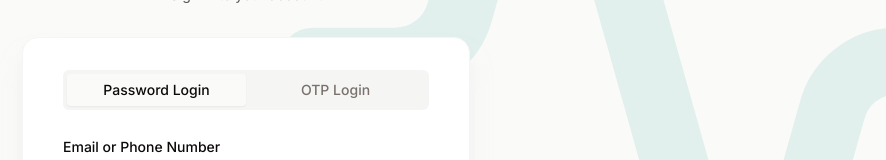
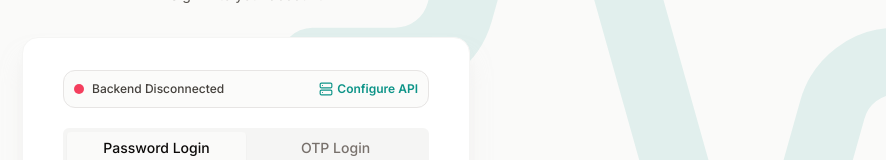
Before and after one commit to mohammadaalikqureshi-code/ERP-System, a React (Vite) app in the folder frontend/: page /login in a window 1280 px wide. Shown: the part 179-339 px from the top of the page, without its empty margins (394-1280 px from the left). Built offline with nearby package versions, Linux system fonts and the light colour scheme; no server answers.

Commit message:
feat(ui): place server status and API configuration banner directly at the top of login card

```diff
--- a/frontend/src/pages/auth/LoginPage.tsx
+++ b/frontend/src/pages/auth/LoginPage.tsx
@@ -341,6 +341,41 @@ export const LoginPage: React.FC = () => {
 
       <div className="mt-8 sm:mx-auto sm:w-full sm:max-w-md z-10">
         <div className="bg-white dark:bg-stone-950 py-8 px-4 shadow-xl shadow-stone-200/50 dark:shadow-none sm:rounded-2xl sm:px-10 border border-stone-100 dark:border-stone-800">
+
+          {/* Prominent Server Connection Banner right at the top */}
+          <div className="mb-5 p-2.5 rounded-xl border border-stone-200 dark:border-stone-800 bg-stone-50/80 dark:bg-stone-900/60 flex items-center justify-between text-xs">
+            <div className="flex items-center gap-2 truncate">
+              <span
+                className={`w-2.5 h-2.5 rounded-full shrink-0 ${
+                  serverStatus === 'online'
+                    ? 'bg-emerald-500 shadow-sm shadow-emerald-500/50 animate-pulse'
+                    : serverStatus === 'cold_start'
+                    ? 'bg-amber-500 animate-ping'
+                    : serverStatus === 'checking'
+                    ? 'bg-sky-400'
+                    : 'bg-rose-500'
+                }`}
+              />
+              <span className="font-medium text-stone-700 dark:text-stone-300 truncate">
+                {serverStatus === 'online'
+                  ? 'API: Connected (Online)'
+                  : serverStatus === 'cold_start'
+                  ? 'Waking up on Render (wait 20s)...'
+                  : serverStatus === 'checking'
+                  ? 'Connecting to Server...'
+                  : 'Backend Disconnected'}
+              </span>
+            </div>
+            <button
+              type="button"
+              onClick={() => setIsServerModalOpen(true)}
+              className="text-teal-600 hover:text-teal-700 dark:text-teal-400 font-semibold hover:underline flex items-center gap-1 shrink-0 ml-2"
+            >
+              <Server className="w-3.5 h-3.5" />
+              Configure API
+            </button>
+          </div>
+
           <Tabs defaultValue="password" className="w-full">
             <TabsList className="grid w-full grid-cols-2 mb-6 bg-stone-100 dark:bg-stone-900">
               <TabsTrigger value="password">Password Login</TabsTrigger>
```
